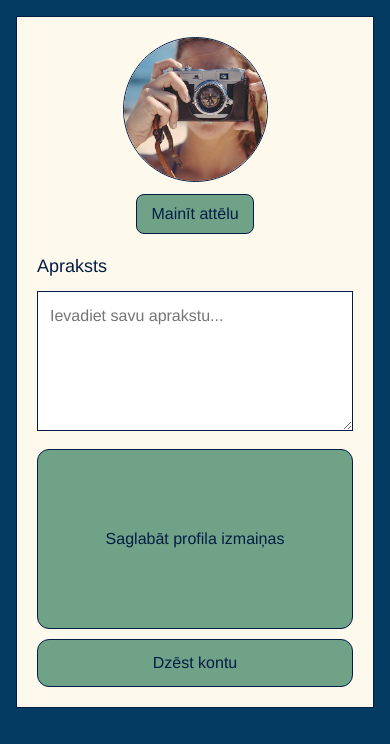
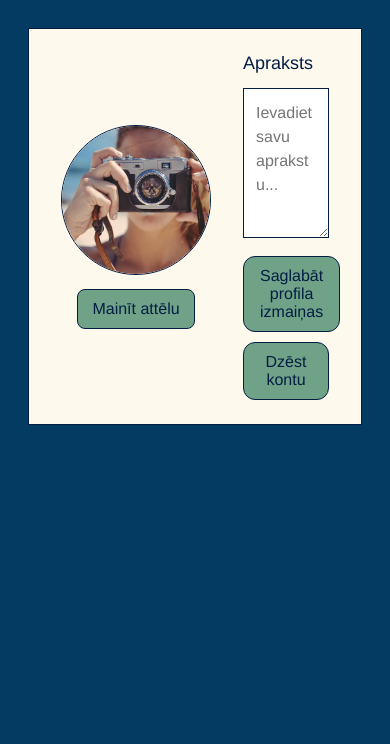
Before and after one commit to elaraisav/26_pit-projekts_rtu, a Django app: page /profila_regid/ in a window 390 px wide; the page is wider, and only the part inside the window is pictured. Shown: the part 100-844 px from the top of that part. Run offline with Django 5.2, Linux system fonts and the light colour scheme.

Commit message:
Koriģēju dažu html lapu </html> trūkumu, noņēmu no main-page.css lieko daļu

```diff
--- a/testsite/static/testsite/main-page.css
+++ b/testsite/static/testsite/main-page.css
@@ -923,51 +923,3 @@ a {
 .dialog-actions form {
     display: flex;
 }
-
-/* Pielāgošana telefoniem un mazākiem ekrāniem */
-@media (max-width: 650px) {
-    .edit-page {
-        padding: 16px;
-    }
-
-    .edit-panel {
-        grid-template-columns: minmax(0, 1fr);
-        gap: 22px;
-        padding: 20px;
-    }
-
-    .edit-profile-panel .edit-photo-column {
-        gap: 12px;
-    }
-
-    .edit-profile-photo {
-        width: 145px;
-    }
-
-    .edit-description-input {
-        min-height: 140px;
-    }
-
-    .portfolio-upload-area {
-        min-height: 220px;
-    }
-
-    .edit-actions {
-        flex-direction: column;
-    }
-
-    .edit-save-button,
-    .edit-delete-button {
-        width: 100%;
-        min-height: 48px;
-    }
-
-    .dialog-actions {
-        flex-direction: column;
-        align-items: stretch;
-    }
-
-    .dialog-actions form {
-        width: 100%;
-    }
-}
--- a/testsite/templates/testsite/autorizacija.html
+++ b/testsite/templates/testsite/autorizacija.html
@@ -24,3 +24,4 @@
         </div>
     </div>
 </body>
+</html>
--- a/testsite/templates/testsite/meklesana.html
+++ b/testsite/templates/testsite/meklesana.html
@@ -140,3 +140,4 @@
         </main>
     </div>
 </body>
+</html>
--- a/testsite/templates/testsite/profils.html
+++ b/testsite/templates/testsite/profils.html
@@ -68,3 +68,4 @@
         </main>
     </div>
 </body>
+</html>
--- a/testsite/templates/testsite/profils_fotogr.html
+++ b/testsite/templates/testsite/profils_fotogr.html
@@ -156,3 +156,4 @@
         </main>
     </div>
 </body>
+</html>
--- a/testsite/templates/testsite/profils_fotogr_klienta.html
+++ b/testsite/templates/testsite/profils_fotogr_klienta.html
@@ -145,3 +145,4 @@
         </main>
     </div>
 </body>
+</html>
```
